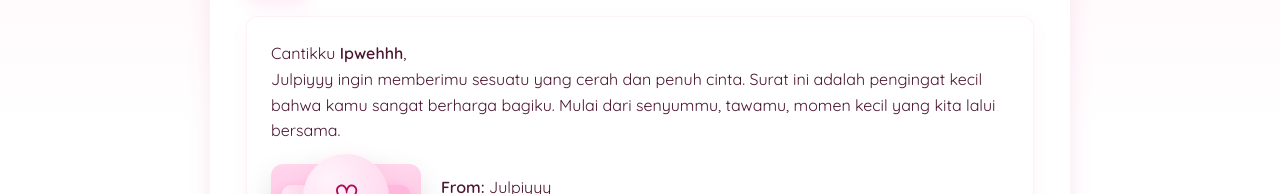
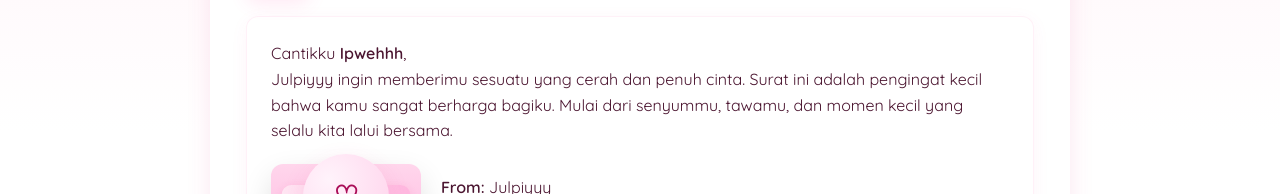
Before and after one commit to Fikarroyal/ipwehhh, a plain HTML site: page index.html in a window 1280 px wide. Shown: the part 269-463 px from the top of the page. Drawn offline with Linux system fonts and the light colour scheme.

Commit message:
Update index.html

```diff
--- a/index.html
+++ b/index.html
@@ -263,7 +263,7 @@
 
     <article class="letter">
       <p>Cantikku <strong>Ipwehhh</strong>,</p>
-      <p>Julpiyyy ingin memberimu sesuatu yang cerah dan penuh cinta. Surat ini adalah pengingat kecil bahwa kamu sangat berharga bagiku. Mulai dari senyummu, tawamu, momen kecil yang kita lalui bersama.</p>
+      <p>Julpiyyy ingin memberimu sesuatu yang cerah dan penuh cinta. Surat ini adalah pengingat kecil bahwa kamu sangat berharga bagiku. Mulai dari senyummu, tawamu, dan momen kecil yang selalu kita lalui bersama.</p>
 
       <div class="gift-wrap">
         <div class="gift" id="gift">
```
